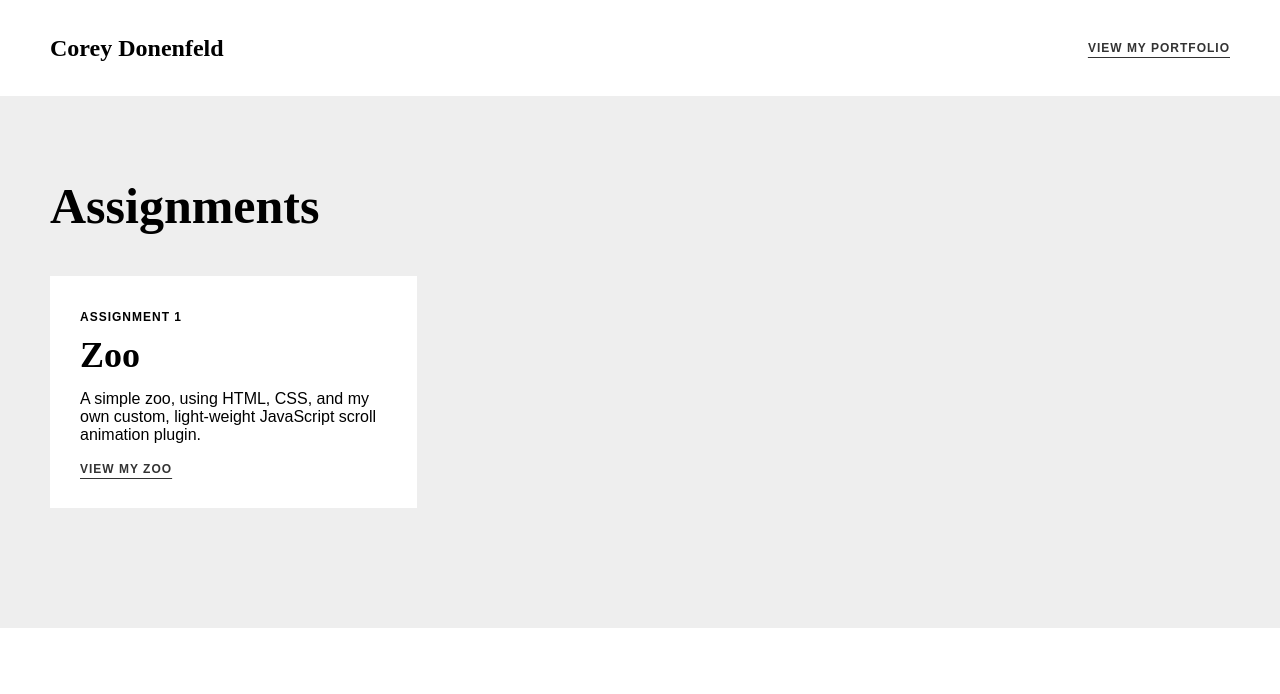
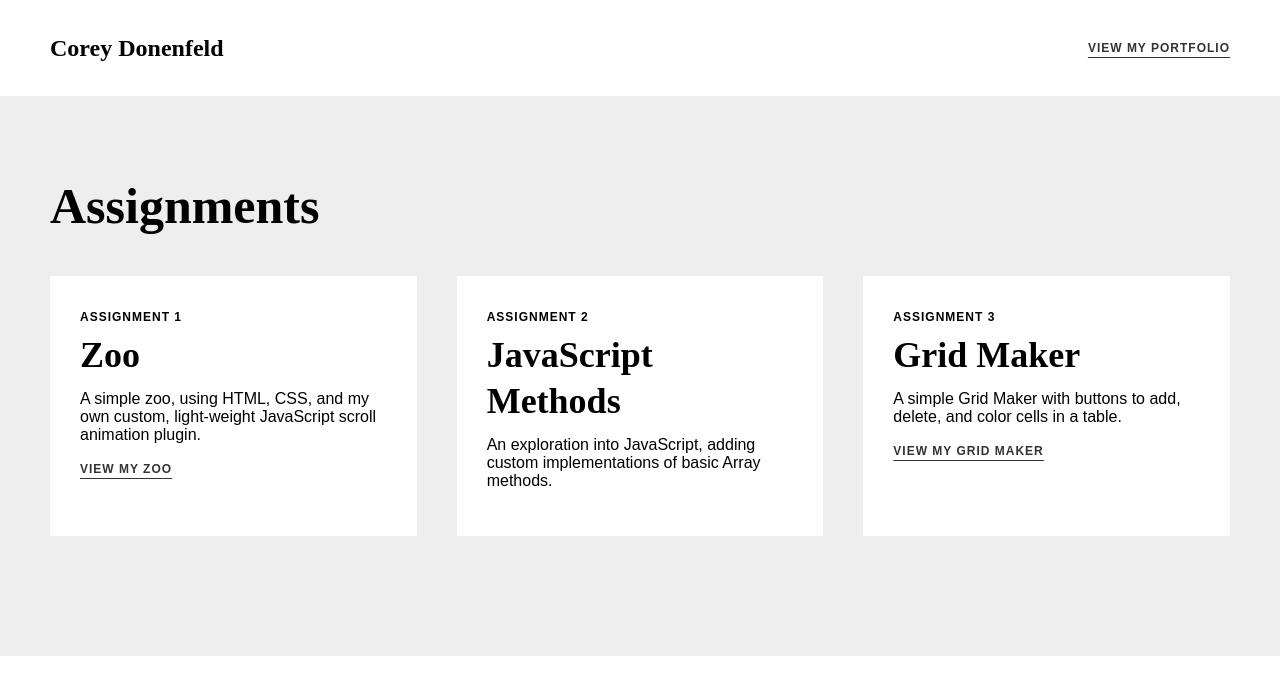
Before and after one commit to coreydonenfeld/coreydonenfeld.github.io, a plain HTML site: page index.html in a window 1280 px wide. Drawn offline with Linux system fonts and the light colour scheme; a script that the page names is missing; a web font is replaced by a local one.

Commit message:
Updating archive to include two newest assignments

```diff
--- a/index.html
+++ b/index.html
@@ -28,6 +28,21 @@
                             <p>A simple zoo, using HTML, CSS, and my own custom, light-weight JavaScript scroll animation plugin.</p>
                             <a href="/assignment1-zoo/" class="btn underline">View my Zoo</a>
                         </li>
+                        <li>
+                            <h2 class="heading-3">
+                                <p class="eyebrow">Assignment 2</p>
+                                JavaScript Methods
+                            </h2>
+                            <p>An exploration into JavaScript, adding custom implementations of basic Array methods.</p>
+                        </li>
+                        <li>
+                            <h2 class="heading-3">
+                                <p class="eyebrow">Assignment 3</p>
+                                Grid Maker
+                            </h2>
+                            <p>A simple Grid Maker with buttons to add, delete, and color cells in a table.</p>
+                            <a href="/assignment3-grid-maker/" class="btn underline">View my Grid Maker</a>
+                        </li>
                     </ul>
                 </div>
             </section>
```
